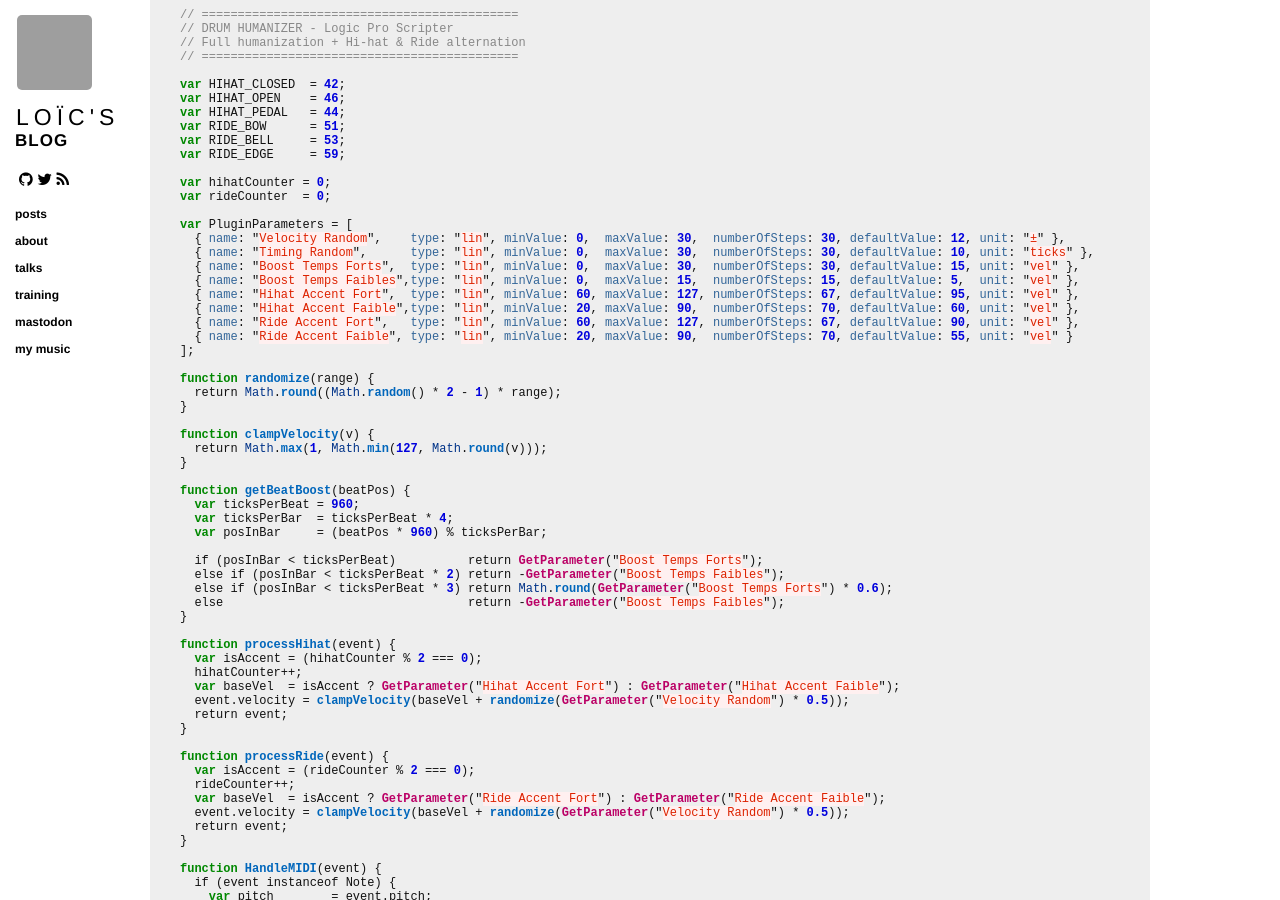
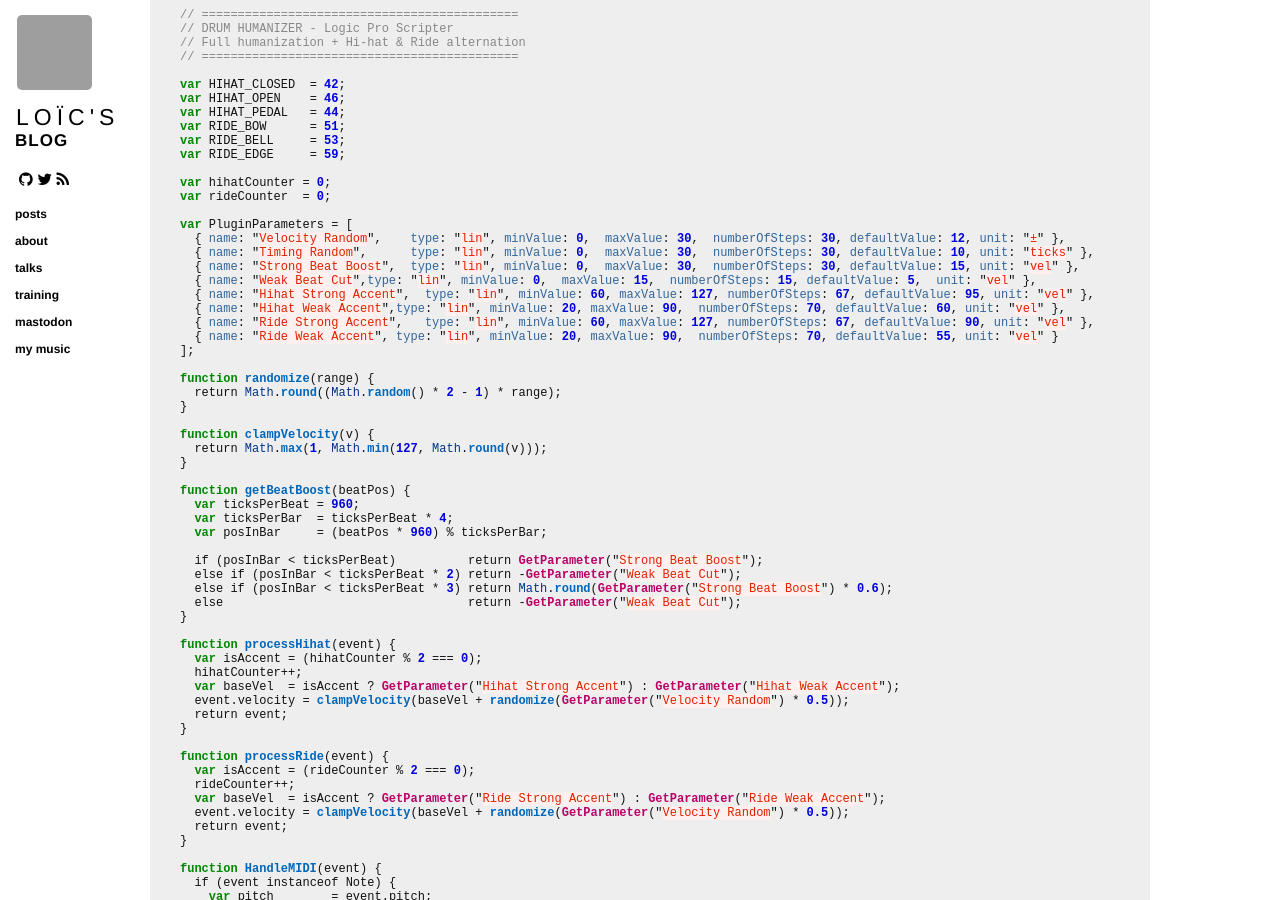
Before and after one commit to loicdescotte/loicdescotte.github.io, a Jekyll site: the page built from _posts/2026-04-26-drum-humanizer-logic-pro.md, in a window 1280 px wide and 900 px high, scrolled down 5406 px. Built offline with Jekyll 4.4.1, drawn with Linux system fonts in a browser that asks for light colours; nearby versions of some CDN libraries; comment, search, counter and statistics services are not loaded; some of the changed text lies outside the part shown; grey boxes are pictures that could not be loaded.

Commit message:
translate vars

````diff
--- a/_posts/2026-04-26-drum-humanizer-logic-pro.md
+++ b/_posts/2026-04-26-drum-humanizer-logic-pro.md
@@ -68,12 +68,12 @@ They are reset to zero in the `Reset()` function (covered later), so the alterna
 var PluginParameters = [
   { name: "Velocity Random", type: "lin", minValue: 0, maxValue: 30, defaultValue: 12, unit: "±" },
   { name: "Timing Random",   type: "lin", minValue: 0, maxValue: 30, defaultValue: 10, unit: "ticks" },
-  { name: "Boost Temps Forts",  type: "lin", minValue: 0, maxValue: 30, defaultValue: 15, unit: "vel" },
-  { name: "Boost Temps Faibles", type: "lin", minValue: 0, maxValue: 15, defaultValue: 5,  unit: "vel" },
-  { name: "Hihat Accent Fort",  type: "lin", minValue: 60, maxValue: 127, defaultValue: 95, unit: "vel" },
-  { name: "Hihat Accent Faible", type: "lin", minValue: 20, maxValue: 90, defaultValue: 60, unit: "vel" },
-  { name: "Ride Accent Fort",   type: "lin", minValue: 60, maxValue: 127, defaultValue: 90, unit: "vel" },
-  { name: "Ride Accent Faible", type: "lin", minValue: 20, maxValue: 90, defaultValue: 55, unit: "vel" }
+  { name: "Strong Beat Boost",  type: "lin", minValue: 0, maxValue: 30, defaultValue: 15, unit: "vel" },
+  { name: "Weak Beat Cut", type: "lin", minValue: 0, maxValue: 15, defaultValue: 5,  unit: "vel" },
+  { name: "Hihat Strong Accent",  type: "lin", minValue: 60, maxValue: 127, defaultValue: 95, unit: "vel" },
+  { name: "Hihat Weak Accent", type: "lin", minValue: 20, maxValue: 90, defaultValue: 60, unit: "vel" },
+  { name: "Ride Strong Accent",   type: "lin", minValue: 60, maxValue: 127, defaultValue: 90, unit: "vel" },
+  { name: "Ride Weak Accent", type: "lin", minValue: 20, maxValue: 90, defaultValue: 55, unit: "vel" }
 ];
 ```
 
@@ -85,12 +85,12 @@ Here is what each parameter controls:
 |---|---|---|
 | `Velocity Random` | Random ± variation applied to all non-hihat/ride notes | 8–15 |
 | `Timing Random` | Maximum timing offset in milliseconds | 5–15 |
-| `Boost Temps Forts` | Velocity added on beats 1 and 3 | 12–20 |
-| `Boost Temps Faibles` | Velocity subtracted on beats 2 and 4 | 3–8 |
-| `Hihat Accent Fort` | Target velocity for strong hi-hat strokes | 85–100 |
-| `Hihat Accent Faible` | Target velocity for weak hi-hat strokes | 50–70 |
-| `Ride Accent Fort` | Target velocity for strong ride strokes | 80–95 |
-| `Ride Accent Faible` | Target velocity for weak ride strokes | 45–65 |
+| `Strong Beat Boost` | Velocity added on beats 1 and 3 | 12–20 |
+| `Weak Beat Cut` | Velocity subtracted on beats 2 and 4 | 3–8 |
+| `Hihat Strong Accent` | Target velocity for strong hi-hat strokes | 85–100 |
+| `Hihat Weak Accent` | Target velocity for weak hi-hat strokes | 50–70 |
+| `Ride Strong Accent` | Target velocity for strong ride strokes | 80–95 |
+| `Ride Weak Accent` | Target velocity for weak ride strokes | 45–65 |
 
 ---
 
@@ -128,10 +128,10 @@ function getBeatBoost(beatPos) {
   var ticksPerBar  = ticksPerBeat * 4;
   var posInBar     = (beatPos * 960) % ticksPerBar;
 
-  if (posInBar < ticksPerBeat)          return GetParameter("Boost Temps Forts");
-  else if (posInBar < ticksPerBeat * 2) return -GetParameter("Boost Temps Faibles");
-  else if (posInBar < ticksPerBeat * 3) return Math.round(GetParameter("Boost Temps Forts") * 0.6);
-  else                                  return -GetParameter("Boost Temps Faibles");
+  if (posInBar < ticksPerBeat)          return GetParameter("Strong Beat Boost");
+  else if (posInBar < ticksPerBeat * 2) return -GetParameter("Weak Beat Cut");
+  else if (posInBar < ticksPerBeat * 3) return Math.round(GetParameter("Strong Beat Boost") * 0.6);
+  else                                  return -GetParameter("Weak Beat Cut");
 }
 ```
 
@@ -156,8 +156,8 @@ function processHihat(event) {
   hihatCounter++;
 
   var baseVel   = isAccent
-    ? GetParameter("Hihat Accent Fort")
-    : GetParameter("Hihat Accent Faible");
+    ? GetParameter("Hihat Strong Accent")
+    : GetParameter("Hihat Weak Accent");
 
   var velRandom = randomize(GetParameter("Velocity Random") * 0.5);
   event.velocity = clampVelocity(baseVel + velRandom);
@@ -251,12 +251,12 @@ var rideCounter  = 0;
 var PluginParameters = [
   { name: "Velocity Random",    type: "lin", minValue: 0,  maxValue: 30,  numberOfSteps: 30, defaultValue: 12, unit: "±" },
   { name: "Timing Random",      type: "lin", minValue: 0,  maxValue: 30,  numberOfSteps: 30, defaultValue: 10, unit: "ticks" },
-  { name: "Boost Temps Forts",  type: "lin", minValue: 0,  maxValue: 30,  numberOfSteps: 30, defaultValue: 15, unit: "vel" },
-  { name: "Boost Temps Faibles",type: "lin", minValue: 0,  maxValue: 15,  numberOfSteps: 15, defaultValue: 5,  unit: "vel" },
-  { name: "Hihat Accent Fort",  type: "lin", minValue: 60, maxValue: 127, numberOfSteps: 67, defaultValue: 95, unit: "vel" },
-  { name: "Hihat Accent Faible",type: "lin", minValue: 20, maxValue: 90,  numberOfSteps: 70, defaultValue: 60, unit: "vel" },
-  { name: "Ride Accent Fort",   type: "lin", minValue: 60, maxValue: 127, numberOfSteps: 67, defaultValue: 90, unit: "vel" },
-  { name: "Ride Accent Faible", type: "lin", minValue: 20, maxValue: 90,  numberOfSteps: 70, defaultValue: 55, unit: "vel" }
+  { name: "Strong Beat Boost",  type: "lin", minValue: 0,  maxValue: 30,  numberOfSteps: 30, defaultValue: 15, unit: "vel" },
+  { name: "Weak Beat Cut",type: "lin", minValue: 0,  maxValue: 15,  numberOfSteps: 15, defaultValue: 5,  unit: "vel" },
+  { name: "Hihat Strong Accent",  type: "lin", minValue: 60, maxValue: 127, numberOfSteps: 67, defaultValue: 95, unit: "vel" },
+  { name: "Hihat Weak Accent",type: "lin", minValue: 20, maxValue: 90,  numberOfSteps: 70, defaultValue: 60, unit: "vel" },
+  { name: "Ride Strong Accent",   type: "lin", minValue: 60, maxValue: 127, numberOfSteps: 67, defaultValue: 90, unit: "vel" },
+  { name: "Ride Weak Accent", type: "lin", minValue: 20, maxValue: 90,  numberOfSteps: 70, defaultValue: 55, unit: "vel" }
 ];
 
 function randomize(range) {
@@ -272,16 +272,16 @@ function getBeatBoost(beatPos) {
   var ticksPerBar  = ticksPerBeat * 4;
   var posInBar     = (beatPos * 960) % ticksPerBar;
 
-  if (posInBar < ticksPerBeat)          return GetParameter("Boost Temps Forts");
-  else if (posInBar < ticksPerBeat * 2) return -GetParameter("Boost Temps Faibles");
-  else if (posInBar < ticksPerBeat * 3) return Math.round(GetParameter("Boost Temps Forts") * 0.6);
-  else                                  return -GetParameter("Boost Temps Faibles");
+  if (posInBar < ticksPerBeat)          return GetParameter("Strong Beat Boost");
+  else if (posInBar < ticksPerBeat * 2) return -GetParameter("Weak Beat Cut");
+  else if (posInBar < ticksPerBeat * 3) return Math.round(GetParameter("Strong Beat Boost") * 0.6);
+  else                                  return -GetParameter("Weak Beat Cut");
 }
 
 function processHihat(event) {
   var isAccent = (hihatCounter % 2 === 0);
   hihatCounter++;
-  var baseVel  = isAccent ? GetParameter("Hihat Accent Fort") : GetParameter("Hihat Accent Faible");
+  var baseVel  = isAccent ? GetParameter("Hihat Strong Accent") : GetParameter("Hihat Weak Accent");
   event.velocity = clampVelocity(baseVel + randomize(GetParameter("Velocity Random") * 0.5));
   return event;
 }
@@ -289,7 +289,7 @@ function processHihat(event) {
 function processRide(event) {
   var isAccent = (rideCounter % 2 === 0);
   rideCounter++;
-  var baseVel  = isAccent ? GetParameter("Ride Accent Fort") : GetParameter("Ride Accent Faible");
+  var baseVel  = isAccent ? GetParameter("Ride Strong Accent") : GetParameter("Ride Weak Accent");
   event.velocity = clampVelocity(baseVel + randomize(GetParameter("Velocity Random") * 0.5));
   return event;
 }
````
